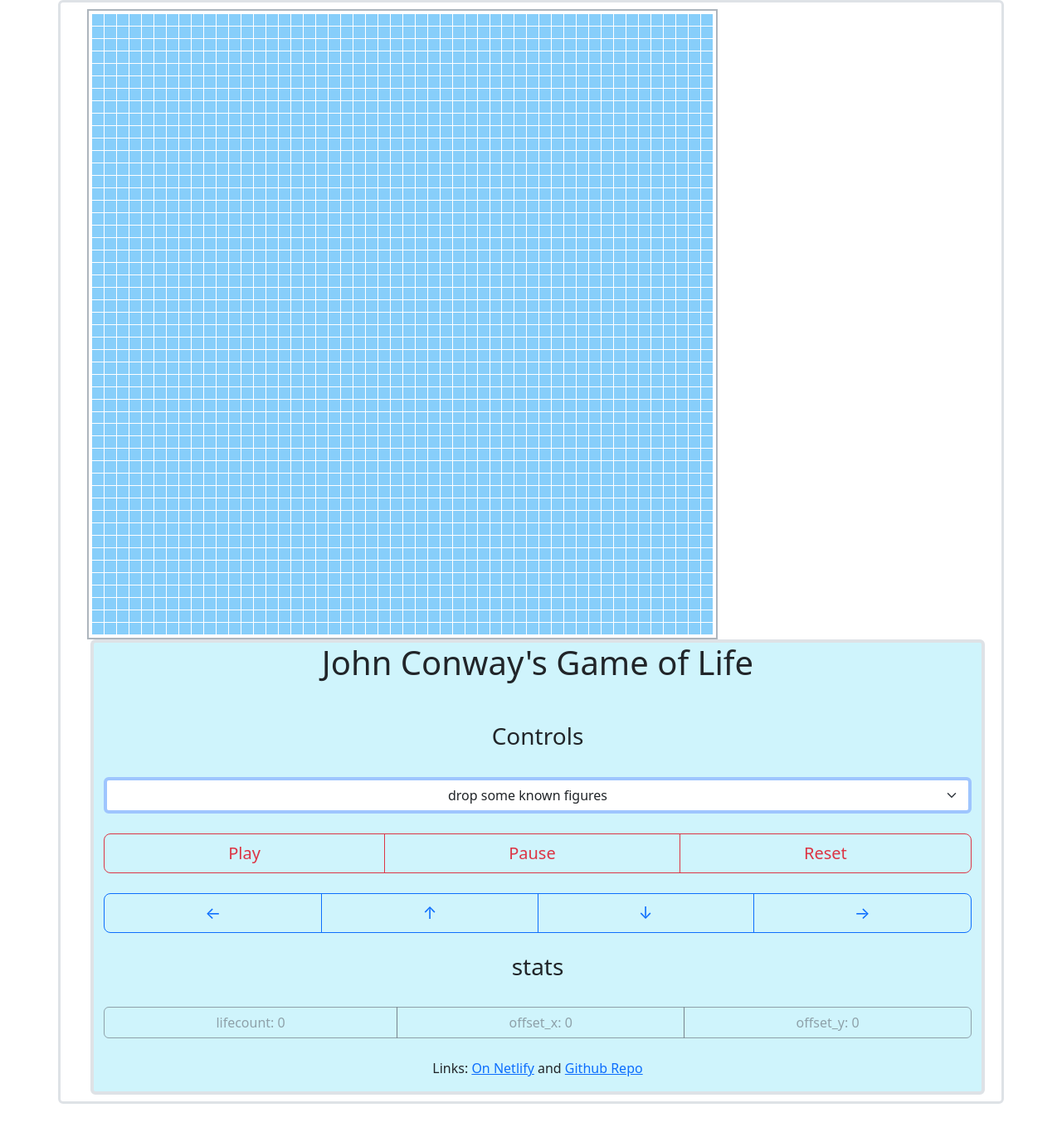
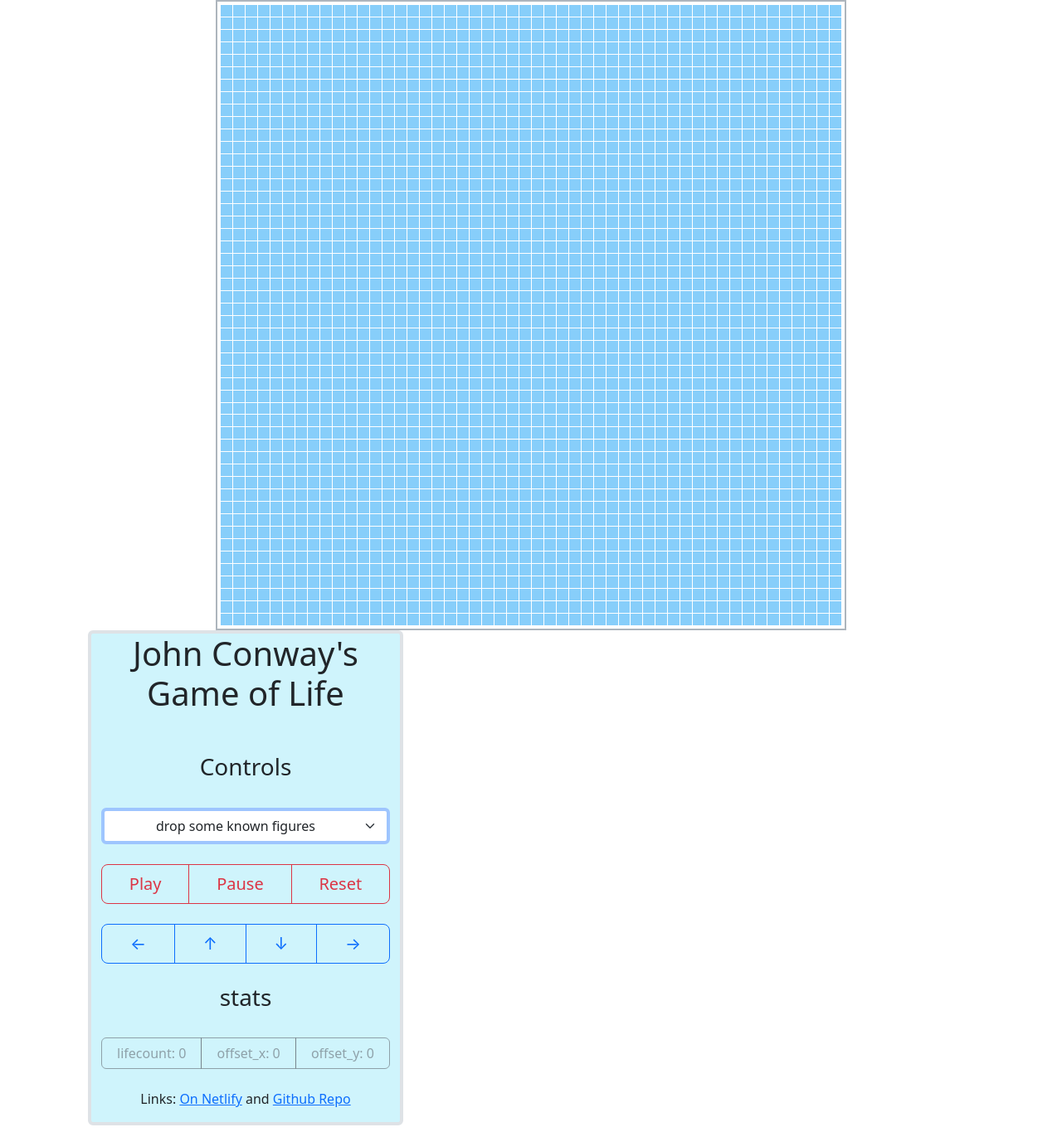
Before and after one commit to georgernstgraf/gameoflife, a website: page index.html in a window 1280 px wide. Shown: the part 8-1373 px from the top of the page at 83% size. Before the commit the page ends 1347 px from the top, so only its background shows below. Drawn offline with Linux system fonts and the light colour scheme.

Commit message:
more style

```diff
--- a/css/style.css
+++ b/css/style.css
@@ -1,10 +1,11 @@
 :root {
     --sudoku-size: min(95dvh, 95dvw);
-    --controls-size: calc(var(--sudoku-size)/2.5)
+    --controls-size: calc(var(--sudoku-size)/2)
 }
 
 #controls {
-    width: var(--controls-size)
+    width: var(--controls-size);
+    max-width: var(--controls-size)
 }
 
 #grid {
--- a/index.html
+++ b/index.html
@@ -11,7 +11,7 @@
     </head>
 
     <body>
-        <div class="container border rounded border-3 my-2">
+        <div class="container my-2">
             <div class="row m-2">
                 <main class="col">
                     <!-- the actual grid -->
--- a/js/script.js
+++ b/js/script.js
@@ -23,7 +23,7 @@ class Grid extends Component {
         this.domElement.style.gridTemplateColumns = `repeat(${columns}, 1fr)`;
         this.domElement.style.gridTemplateRows = `repeat(${rows}, 1fr)`;
         this.domElement.id = 'grid';
-        "border border-2 p-1 border-dark-subtle".split(" ").forEach(cls => this.domElement.classList.add(cls));
+        "border border-2 p-1 border-dark-subtle mx-auto".split(" ").forEach(cls => this.domElement.classList.add(cls));
         this.offset_x = 0;
         this.offset_y = 0;
         this.cells = {}; // {row: {column: cell}}
```
